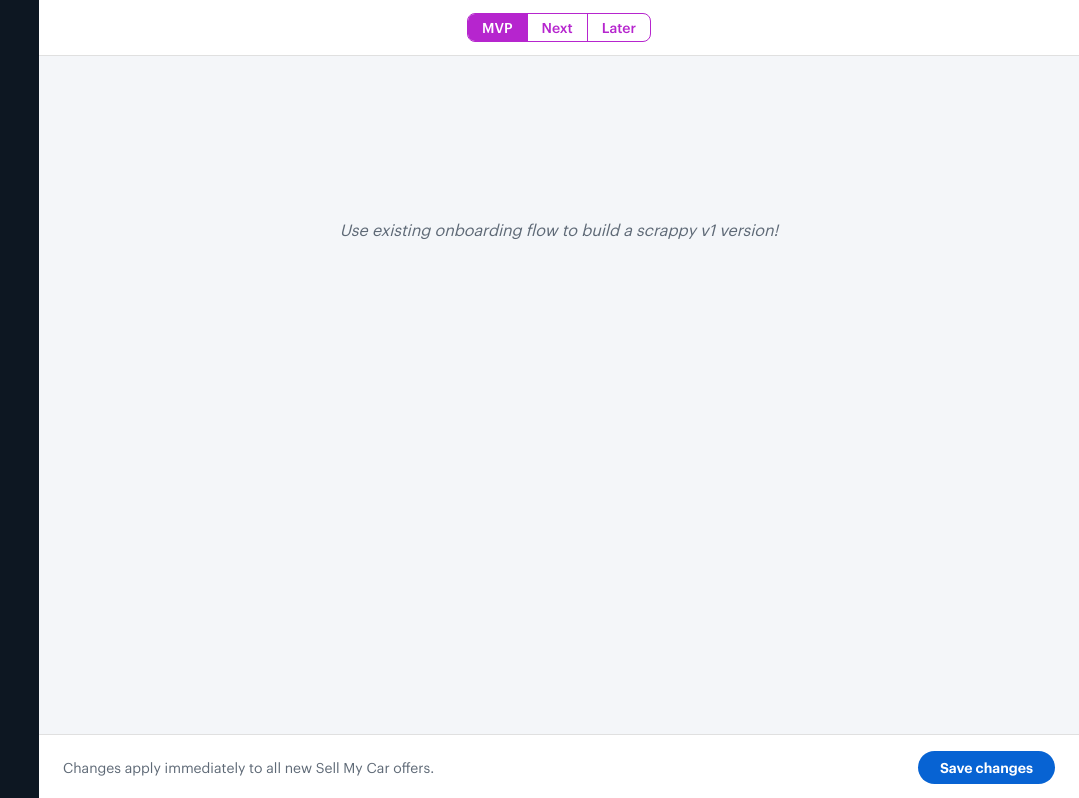
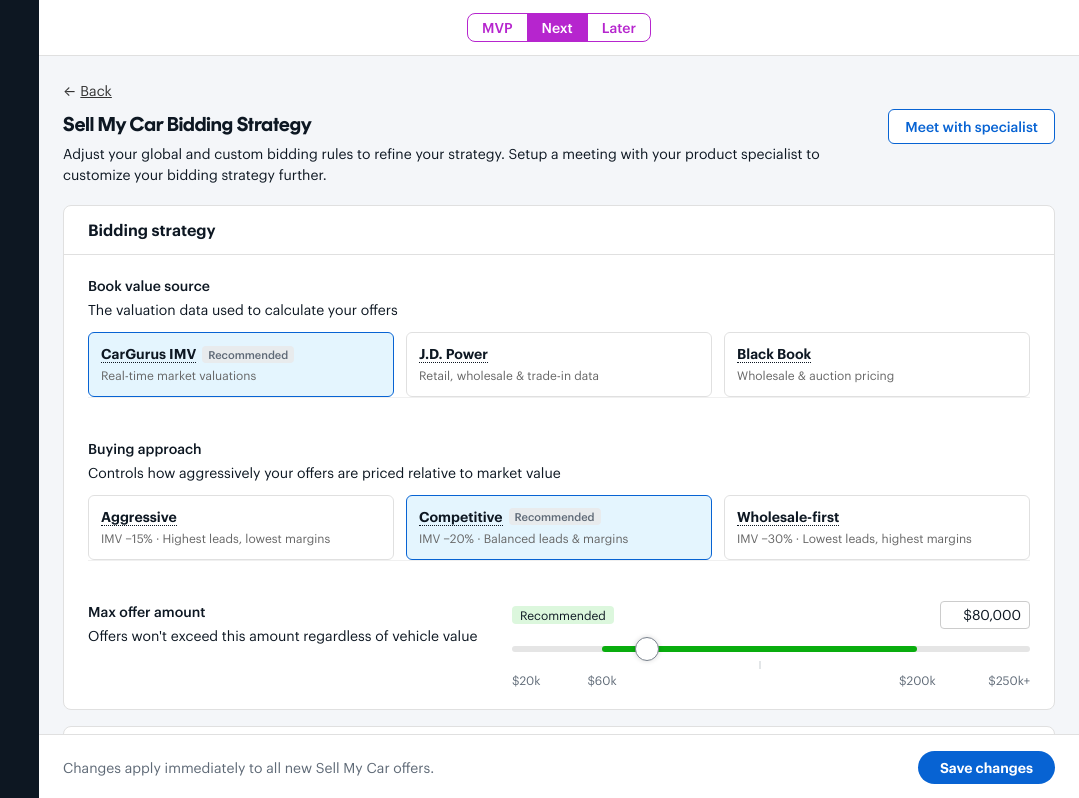
Before and after one commit to jkappel-cg/cg-smc-management, a React (Vite) app: page / in a window 1280 px wide. Shown: the top 798 px of the page, without its empty margins (201-1280 px from the left). Built offline with nearby package versions, Linux system fonts and the light colour scheme.

Commit message:
Default page toggle to Next tab instead of MVP

```diff
--- a/src/pages/SMCStrategy.jsx
+++ b/src/pages/SMCStrategy.jsx
@@ -84,7 +84,7 @@ const MAX_AGE_OPTIONS = [
 ]
 
 export default function SMCStrategy() {
-  const [phase, setPhase] = useState('MVP')
+  const [phase, setPhase] = useState('Next')
 
   // Form state
   const [bookValue, setBookValue] = useState('cargurus')
```
